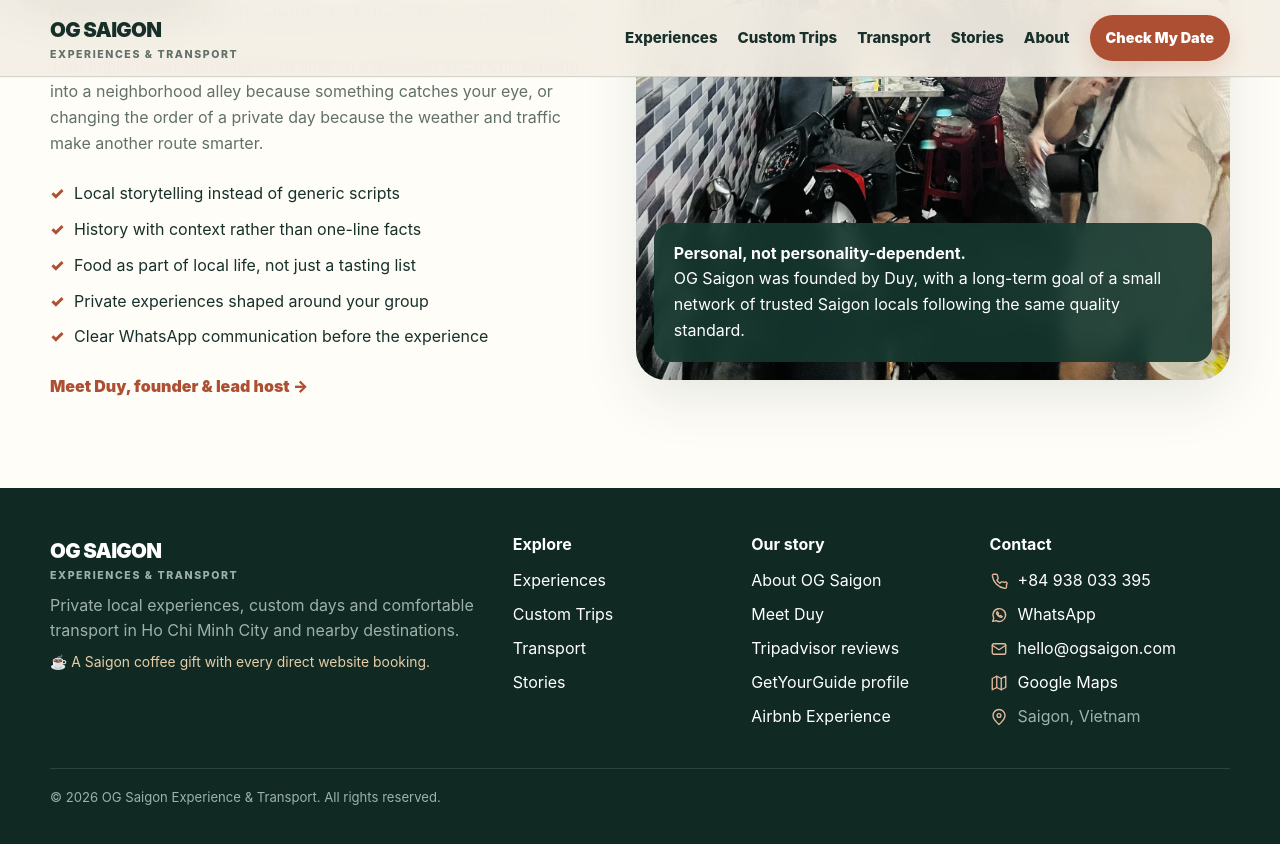
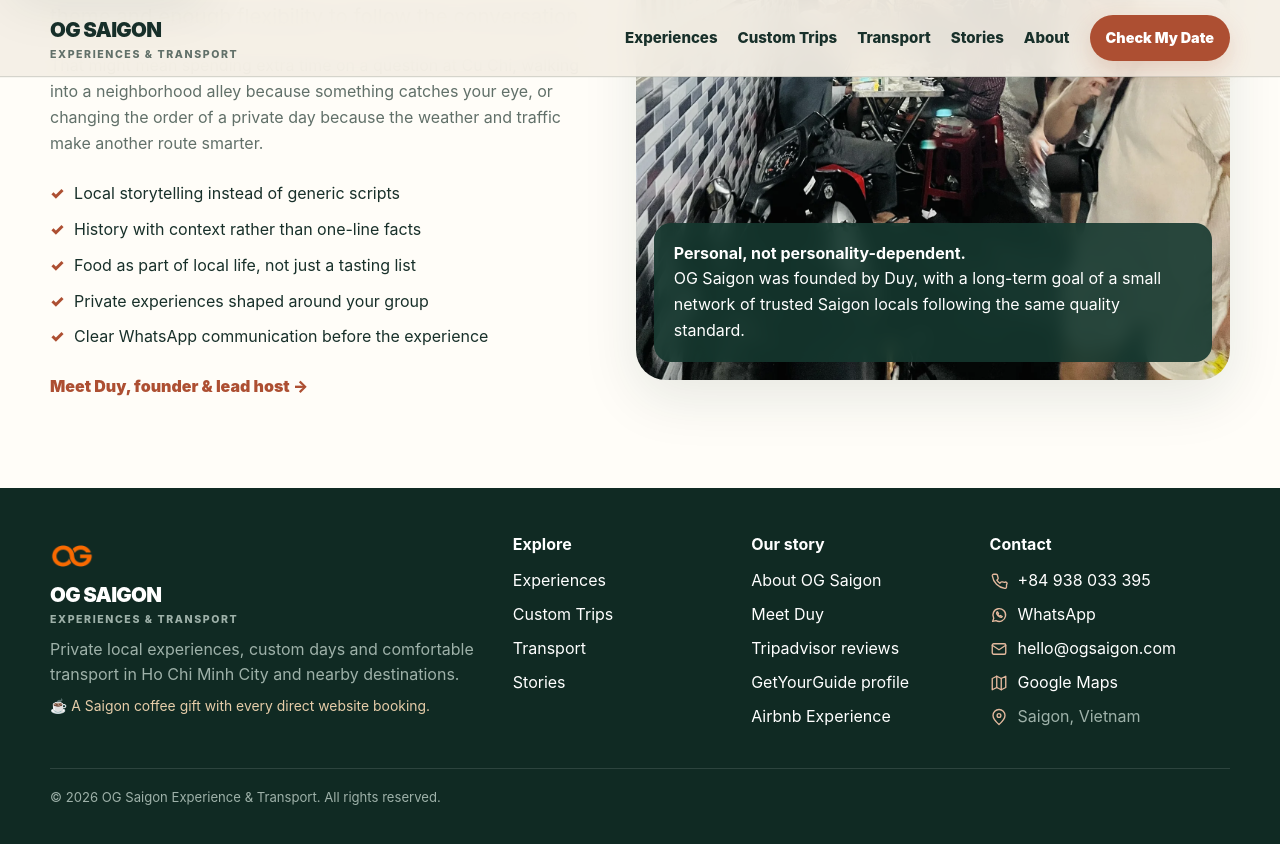
Before and after one commit to DSG2025/DSG2025.github.io, a Jekyll site: the page built from about/index.html, in a window 1280 px wide and 900 px high, scrolled down 1238 px. Shown: the top 844 px of the window. Built offline with Jekyll 4.4.1, drawn with Linux system fonts in a browser that asks for light colours.

Commit message:
Footer: add official OG orange monogram to brand lockup

```diff
--- a/_includes/site-footer.html
+++ b/_includes/site-footer.html
@@ -9,7 +9,7 @@
 <footer class="site-footer">
 <div class="wrap footer-grid footer-grid-v2">
 <div>
-<a class="brand footer-brand" href="/">OG SAIGON<small>Experiences &amp; Transport</small></a>
+<a class="brand footer-brand footer-brand-lockup" href="/"><img class="footer-brand-monogram" src="/favicon-192x192.png" width="44" height="44" alt="" loading="lazy" decoding="async"/><span class="footer-brand-copy">OG SAIGON<small>Experiences &amp; Transport</small></span></a>
 <p class="footer-muted">Private local experiences, custom days and comfortable transport in Ho Chi Minh City and nearby destinations.</p>
 <p class="footer-perk"><span aria-hidden="true">☕</span> A Saigon coffee gift with every direct website booking.</p>
 </div>
@@ -49,7 +49,7 @@
 <footer class="site-footer">
 <div class="wrap footer-grid">
 <div>
-<a class="brand footer-brand" href="/">OG SAIGON<small>Experiences &amp; Transport</small></a>
+<a class="brand footer-brand footer-brand-lockup" href="/"><img class="footer-brand-monogram" src="/favicon-192x192.png" width="44" height="44" alt="" loading="lazy" decoding="async"/><span class="footer-brand-copy">OG SAIGON<small>Experiences &amp; Transport</small></span></a>
 <p class="footer-muted">Private local experiences, custom days and comfortable transport in Ho Chi Minh City and nearby destinations.</p>
 <p class="footer-perk"><span aria-hidden="true">☕</span> A Saigon coffee gift with every direct website booking.</p>
 </div>
```
